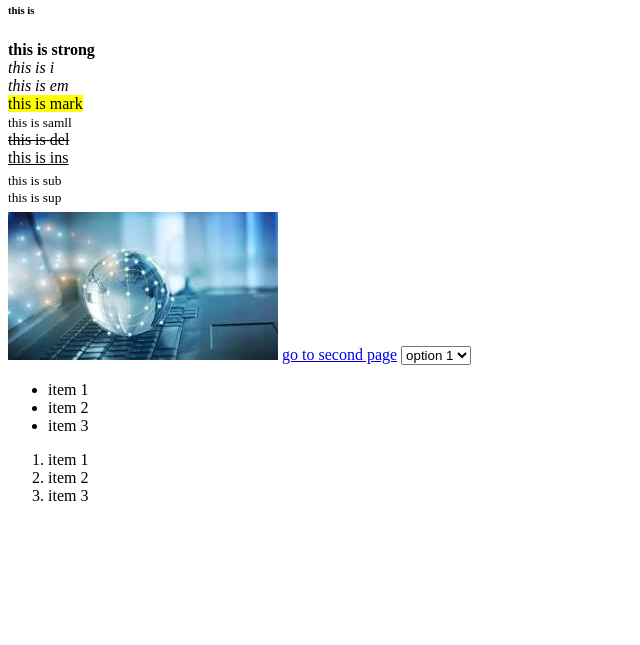
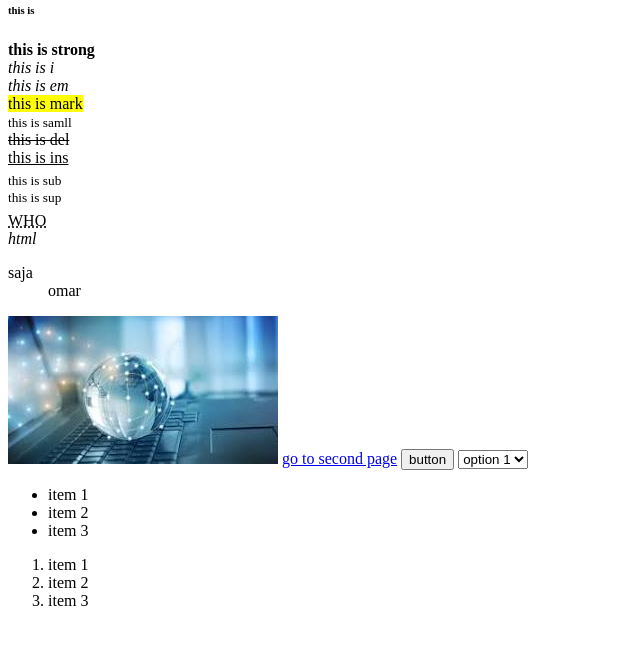
Before and after one commit to sajaalqaisy/frontend2025, a plain HTML site: page index.html in a window 1280 px wide. Shown: the part 79-724 px from the top of the page, without its empty margins (0-640 px from the left). Drawn offline with Linux system fonts and the light colour scheme.

Commit message:
add class2

```diff
--- a/index.html
+++ b/index.html
@@ -20,8 +20,17 @@
      <br>
      <sup>this is sup</sup>
      <br>
+     <abbr title="World Health Organization">WHO</abbr>
+     <br>
+     <dfn>html</dfn>
+     <br>
+     <dl>
+      <dt>saja</dt>
+      <dd>omar</dd>
+    </dl>
      <img src="download.jpeg" alt="this is image"/>
      <a href="/second.html"> go to second page</a>
+     <button>button</button>
      <select>
         <option>option 1</option>
         <option>option 2</option>
```
Also changed, not shown: 1 other file.
